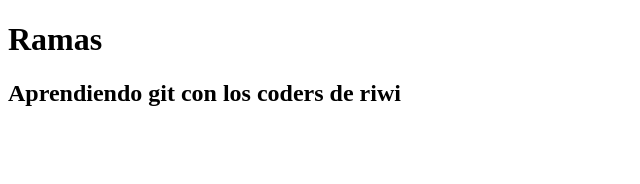
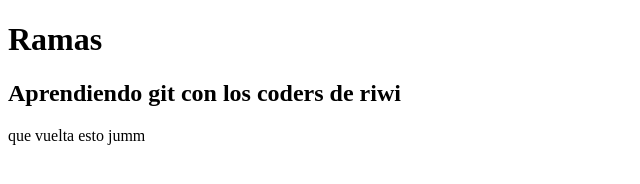
Before and after one commit to XtianCarde/GIT_LOVELACE, a plain HTML site: page 02 - Ramas/index.html in a window 1280 px wide. Shown: the whole page, without its empty margins (0-640 px from the left). Drawn offline with Linux system fonts and the light colour scheme.

```diff
--- a/02 - Ramas/index.html
+++ b/02 - Ramas/index.html
@@ -9,6 +9,7 @@
 
     <h1>Ramas</h1>
     <h2>Aprendiendo git con los coders de riwi</h2>
+    <p>que vuelta esto jumm</p>
 
 </body>
 </html>
```
